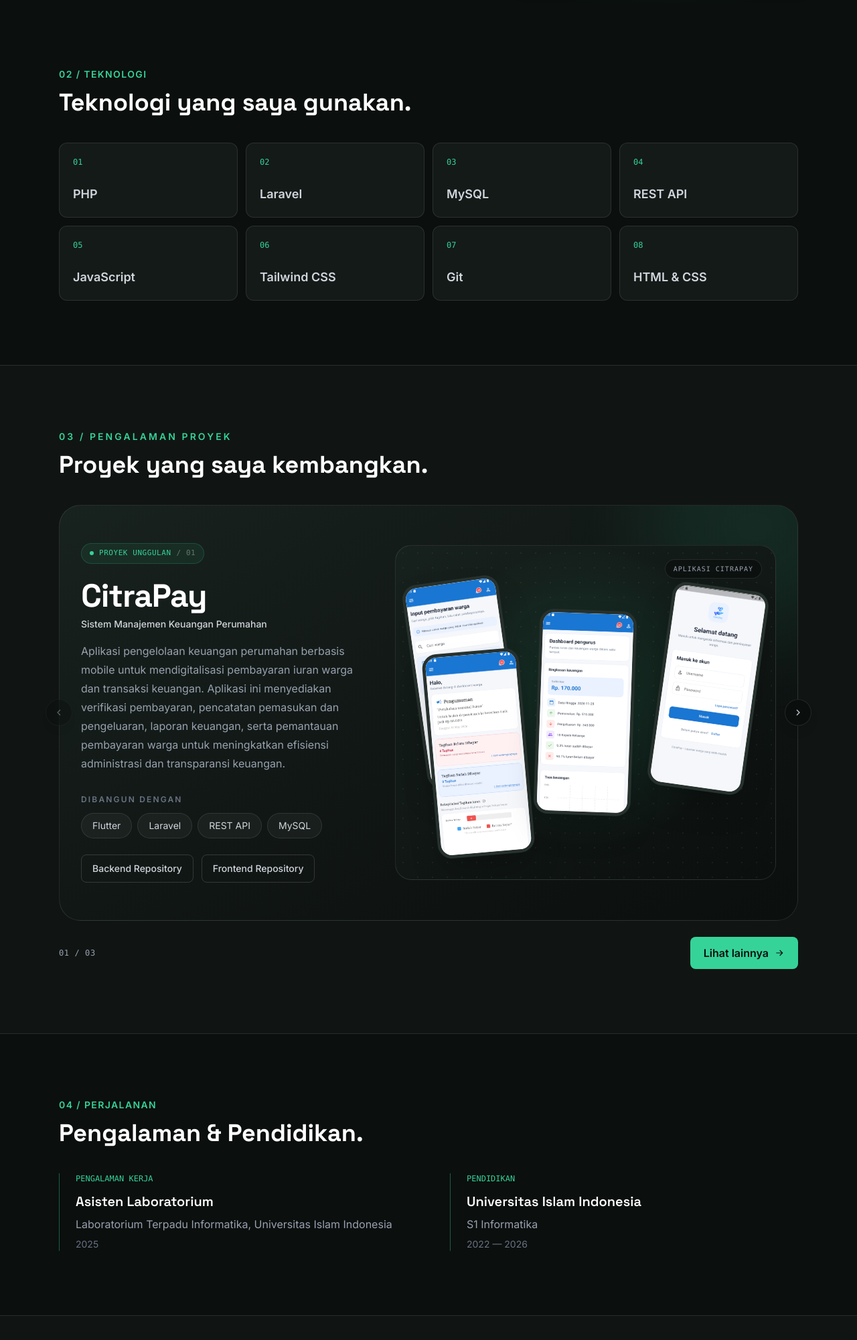
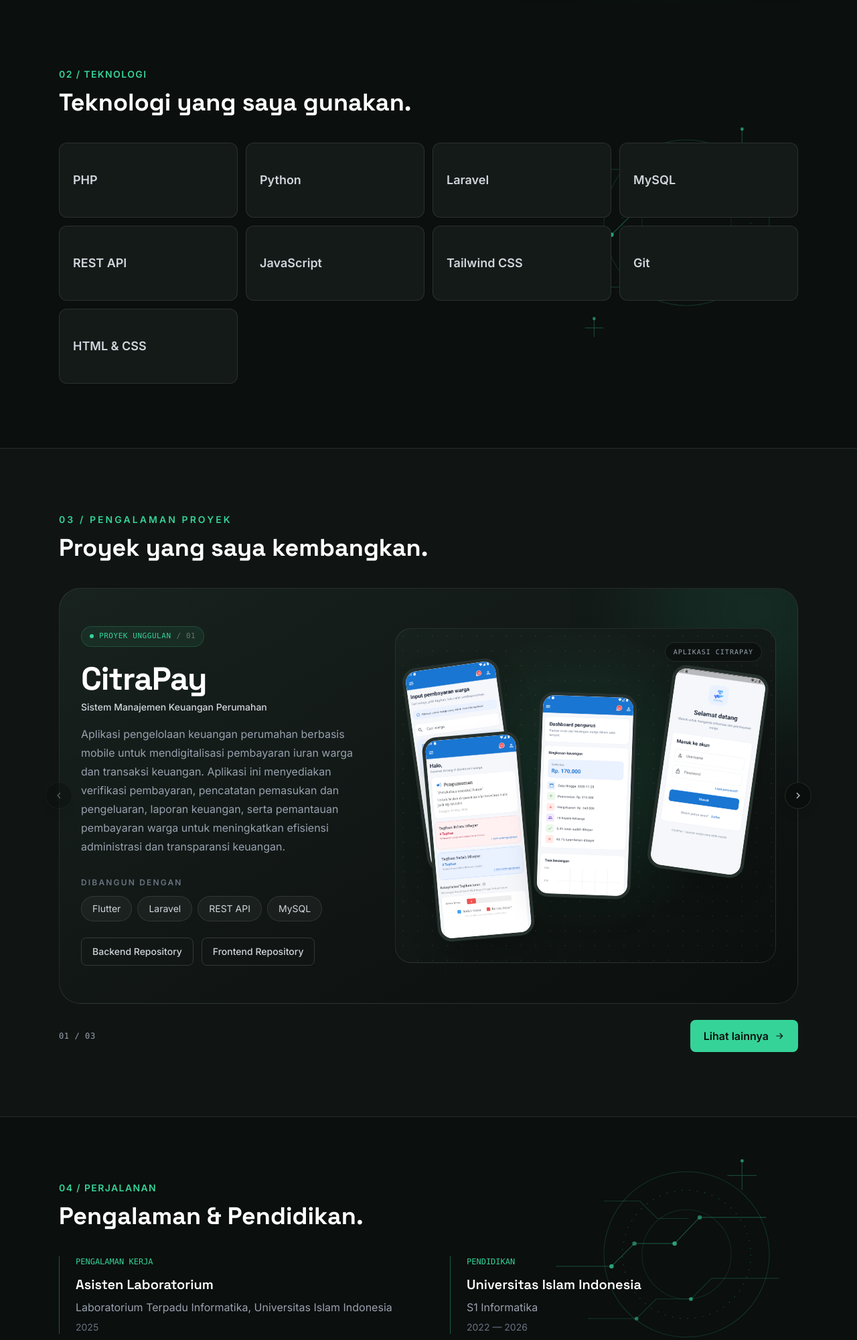
Before and after one commit to rastra01/rastra-portofolio, a Laravel app: page / in a window 1280 px wide. Shown: the part 856-2857 px from the top of the page at 67% size. Run offline with Laravel 12, Linux system fonts and the light colour scheme; style sheets or scripts are compiled from the project's sources.

Commit message:
Update portfolio

```diff
--- a/resources/css/app.css
+++ b/resources/css/app.css
@@ -12,7 +12,7 @@
 
 html {
     scroll-behavior: smooth;
-    scroll-snap-type: y mandatory;
+    scroll-snap-type: y proximity;
     scroll-padding-top: 76px;
 }
 
@@ -26,7 +26,13 @@ h1, h2, h3, .brand {
 
 .snap-section {
     scroll-snap-align: start;
-    scroll-snap-stop: always;
+}
+
+.section-visual {
+    background-image: var(--section-visual);
+    background-repeat: no-repeat;
+    background-position: right 2% center;
+    background-size: min(34vw, 390px) auto;
 }
 
 @keyframes hero-fade-up {
@@ -125,10 +131,6 @@ h1, h2, h3, .brand {
     transition: transform 0.3s ease;
 }
 
-.tech-card-index {
-    transition: letter-spacing 0.3s ease;
-}
-
 .project-track {
     display: flex;
     overflow-x: auto;
@@ -191,10 +193,6 @@ h1, h2, h3, .brand {
 
     .tech-card:hover::after {
         transform: scaleX(1);
-    }
-
-    .tech-card:hover .tech-card-index {
-        letter-spacing: 0.16em;
     }
 
     .project-control:not(:disabled):hover {
@@ -280,6 +278,18 @@ h1, h2, h3, .brand {
     }
 }
 
+.project-screen-desktop::after {
+    position: absolute;
+    right: -8%;
+    bottom: -14px;
+    left: -8%;
+    height: 10px;
+    border-radius: 0 0 9px 9px;
+    background: linear-gradient(to bottom, #68716c, #28302c);
+    box-shadow: 0 7px 12px rgba(0, 0, 0, 0.3);
+    content: "";
+}
+
 @media (hover: hover) {
     .hero-portrait:hover {
         transform: translateY(-10px) scale(1.02);
@@ -303,7 +313,6 @@ h1, h2, h3, .brand {
     .project-control,
     .tech-card,
     .tech-card::after,
-    .tech-card-index,
     .reveal,
     .reveal-stagger > *,
     .interactive-card {
--- a/resources/views/portfolio.blade.php
+++ b/resources/views/portfolio.blade.php
@@ -202,7 +202,7 @@
         </section>
 
         <!-- TEKNOLOGI -->
-        <section id="stack" class="snap-section reveal mx-auto max-w-6xl px-6 py-24">
+        <section id="stack" class="snap-section reveal section-visual mx-auto max-w-6xl px-6 py-24" style="--section-visual: url('{{ asset('images/section-visual.svg') }}')">
             <div class="flex flex-col gap-4 md:flex-row md:items-end md:justify-between">
                 <div>
                     <p class="mb-3 text-sm font-semibold tracking-widest text-[#36D399]">02 / TEKNOLOGI</p>
@@ -211,9 +211,8 @@
             </div>
 
             <ul aria-label="Daftar teknologi" class="reveal-stagger mt-10 grid grid-cols-2 gap-3 sm:grid-cols-3 lg:grid-cols-4">
-                @foreach (['PHP', 'Laravel', 'MySQL', 'REST API', 'JavaScript', 'Tailwind CSS', 'Git', 'HTML & CSS'] as $index => $tech)
-                    <li class="group tech-card flex min-h-28 flex-col justify-between rounded-xl border border-white/10 bg-[#141A18] p-5">
-                        <span class="tech-card-index font-mono text-xs text-[#36D399]">{{ sprintf('%02d', $index + 1) }}</span>
+                @foreach (['PHP', 'Python', 'Laravel', 'MySQL', 'REST API', 'JavaScript', 'Tailwind CSS', 'Git', 'HTML & CSS'] as $tech)
+                    <li class="group tech-card flex min-h-28 flex-col justify-center rounded-xl border border-white/10 bg-[#141A18] p-5">
                         <span class="text-lg font-semibold text-gray-300 transition-colors group-hover:text-[#36D399]">{{ $tech }}</span>
                     </li>
                 @endforeach
@@ -254,6 +253,10 @@
                         'description' => 'Aplikasi pengelolaan keuangan perumahan berbasis mobile untuk mendigitalisasi pembayaran iuran warga dan transaksi keuangan. Aplikasi ini menyediakan verifikasi pembayaran, pencatatan pemasukan dan pengeluaran, laporan keuangan, serta pemantauan pembayaran warga untuk meningkatkan efisiensi administrasi dan transparansi keuangan.',
                         'technologies' => ['Flutter', 'Laravel', 'REST API', 'MySQL'],
                         'gallery_label' => 'APLIKASI CITRAPAY',
+                        'repositories' => [
+                            ['label' => 'Backend Repository', 'url' => 'https://github.com/rastra01/citrapay-backend'],
+                            ['label' => 'Frontend Repository', 'url' => 'https://github.com/rastra01/citrapay-mobile'],
+                        ],
                         'screenshots' => [
                             ['file' => 'foto citrapay 1.png', 'alt' => 'Halaman input pembayaran warga', 'position' => 'left-[5%] top-[10%] rotate-[-8deg]'],
                             ['file' => 'foto citrapay 2.png', 'alt' => 'Halaman login CitraPay', 'position' => 'right-[5%] top-[12%] rotate-[8deg]'],
@@ -262,32 +265,39 @@
                         ],
                     ],
                     [
-                        'name' => 'CitraPay',
-                        'subtitle' => 'Sistem Manajemen Keuangan Perumahan',
-                        'description' => 'Aplikasi pengelolaan keuangan perumahan berbasis mobile untuk mendigitalisasi pembayaran iuran warga dan transaksi keuangan. Aplikasi ini menyediakan verifikasi pembayaran, pencatatan pemasukan dan pengeluaran, laporan keuangan, serta pemantauan pembayaran warga untuk meningkatkan efisiensi administrasi dan transparansi keuangan.',
-                        'technologies' => ['Flutter', 'Laravel', 'REST API', 'MySQL'],
-                        'gallery_label' => 'APLIKASI CITRAPAY',
+                        'name' => 'Polusence',
+                        'subtitle' => 'Pemantauan Kualitas Udara & Edukasi Lingkungan',
+                        'description' => 'Aplikasi mobile berbasis Flutter untuk pemantauan kualitas udara, edukasi lingkungan, dan pelaporan pencemaran. Polusence menyediakan informasi kualitas udara, fitur pelaporan polusi, edukasi lingkungan, serta penukaran poin untuk mendorong kepedulian terhadap lingkungan.',
+                        'technologies' => ['Flutter', 'Firebase'],
+                        'gallery_label' => 'APLIKASI POLUSENCE',
+                        'repositories' => [
+                            ['label' => 'GitHub Repository', 'url' => 'https://github.com/rastra01/polusence1'],
+                        ],
                         'screenshots' => [
-                            ['file' => 'foto citrapay 1.png', 'alt' => 'Halaman input pembayaran warga', 'position' => 'left-[5%] top-[10%] rotate-[-8deg]'],
-                            ['file' => 'foto citrapay 2.png', 'alt' => 'Halaman login CitraPay', 'position' => 'right-[5%] top-[12%] rotate-[8deg]'],
-                            ['file' => 'foto citrapay 3.png', 'alt' => 'Dashboard warga CitraPay', 'position' => 'bottom-[7%] left-[9%] rotate-[-5deg]'],
-                            ['file' => 'foto citrapay 4.png', 'alt' => 'Dashboard pengurus CitraPay', 'position' => 'left-1/2 top-1/2 z-20 -translate-x-1/2 -translate-y-1/2 rotate-[2deg]'],
+                            ['file' => 'polusence 1 (1).png', 'alt' => 'Halaman tantangan dan penukaran poin Polusence', 'position' => 'left-[5%] top-[10%] rotate-[-8deg]'],
+                            ['file' => 'polusence 1 (2).png', 'alt' => 'Halaman login Polusence', 'position' => 'right-[5%] top-[12%] rotate-[8deg]'],
+                            ['file' => 'polusence 1 (3).png', 'alt' => 'Beranda dengan informasi kualitas udara Polusence', 'position' => 'bottom-[7%] left-[9%] rotate-[-5deg]'],
+                            ['file' => 'polusence 1 (4).png', 'alt' => 'Halaman statistik kualitas udara Polusence', 'position' => 'left-1/2 top-1/2 z-20 -translate-x-1/2 -translate-y-1/2 rotate-[2deg]'],
                         ],
                     ],
                     [
-                        'name' => 'CitraPay',
-                        'subtitle' => 'Sistem Manajemen Keuangan Perumahan',
-                        'description' => 'Aplikasi pengelolaan keuangan perumahan berbasis mobile untuk mendigitalisasi pembayaran iuran warga dan transaksi keuangan. Aplikasi ini menyediakan verifikasi pembayaran, pencatatan pemasukan dan pengeluaran, laporan keuangan, serta pemantauan pembayaran warga untuk meningkatkan efisiensi administrasi dan transparansi keuangan.',
-                        'technologies' => ['Flutter', 'Laravel', 'REST API', 'MySQL'],
-                        'gallery_label' => 'APLIKASI CITRAPAY',
+                        'name' => 'Solid Kids',
+                        'subtitle' => 'Platform Video Edukasi Anak Prasekolah',
+                        'description' => 'Platform video edukasi berbasis web untuk anak prasekolah, dengan dasbor admin untuk mengelola pengguna dan langganan serta meninjau video sebelum dipublikasikan. Kreator juga dapat mengunggah dan mengelola konten melalui dasbor khusus.',
+                        'technologies' => ['HTML', 'CSS', 'PHP', 'MySQL'],
+                        'gallery_label' => 'PLATFORM SOLID KIDS',
+                        'device' => 'desktop',
+                        'repositories' => [
+                            ['label' => 'GitHub Repository', 'url' => 'https://github.com/rastra01/solidkids1'],
+                        ],
                         'screenshots' => [
-                            ['file' => 'foto citrapay 1.png', 'alt' => 'Halaman input pembayaran warga', 'position' => 'left-[5%] top-[10%] rotate-[-8deg]'],
-                            ['file' => 'foto citrapay 2.png', 'alt' => 'Halaman login CitraPay', 'position' => 'right-[5%] top-[12%] rotate-[8deg]'],
-                            ['file' => 'foto citrapay 3.png', 'alt' => 'Dashboard warga CitraPay', 'position' => 'bottom-[7%] left-[9%] rotate-[-5deg]'],
-                            ['file' => 'foto citrapay 4.png', 'alt' => 'Dashboard pengurus CitraPay', 'position' => 'left-1/2 top-1/2 z-20 -translate-x-1/2 -translate-y-1/2 rotate-[2deg]'],
+                            ['file' => 'solidkids2.png', 'alt' => 'Halaman login kreator Solid Kids', 'position' => 'left-[14%] top-[10%] rotate-[-3deg]'],
+                            ['file' => 'solidkids3.png', 'alt' => 'Dasbor kreator Solid Kids', 'position' => 'right-0 bottom-[10%] z-20 rotate-[3deg]'],
+                            ['file' => 'solidkids4.png', 'alt' => 'Dasbor admin Solid Kids', 'position' => 'left-[57%] top-1/2 z-30 -translate-x-1/2 -translate-y-1/2 rotate-[1deg]'],
                         ],
                     ],
                 ] as $projectIndex => $project)
+                @php($isDesktopProject = ($project['device'] ?? 'mobile') === 'desktop')
                 <article class="project-slide project-card group relative overflow-hidden rounded-[2rem] border border-white/10 bg-gradient-to-br from-[#18221E] via-[#111715] to-[#0B0F0E] p-5 transition duration-500 hover:border-[#36D399]/40 hover:shadow-[0_24px_80px_rgba(0,0,0,0.35)] md:p-8"
                          data-project-slide
                          role="group"
@@ -320,18 +330,14 @@
                             </div>
 
                             <div class="mt-6 flex flex-wrap gap-3">
-                                <a href="https://github.com/rastra01/citrapay-backend"
-                                   target="_blank"
-                                   rel="noopener noreferrer"
-                                   class="inline-flex items-center gap-2 rounded-lg border border-white/15 px-4 py-2.5 text-sm font-medium text-gray-300 transition hover:border-[#36D399]/50 hover:text-[#36D399]">
-                                    Backend Repository
-                                </a>
-                                <a href="https://github.com/rastra01/citrapay-mobile"
-                                   target="_blank"
-                                   rel="noopener noreferrer"
-                                   class="inline-flex items-center gap-2 rounded-lg border border-white/15 px-4 py-2.5 text-sm font-medium text-gray-300 transition hover:border-[#36D399]/50 hover:text-[#36D399]">
-                                    Frontend Repository
-                                </a>
+                                @foreach ($project['repositories'] as $repository)
+                                    <a href="{{ $repository['url'] }}"
+                                       target="_blank"
+                                       rel="noopener noreferrer"
+                                       class="inline-flex items-center gap-2 rounded-lg border border-white/15 px-4 py-2.5 text-sm font-medium text-gray-300 transition hover:border-[#36D399]/50 hover:text-[#36D399]">
+                                        {{ $repository['label'] }}
+                                    </a>
+                                @endforeach
                             </div>
                         </div>
 
@@ -340,11 +346,11 @@
                             <span class="absolute right-5 top-5 z-30 rounded-full border border-white/10 bg-black/30 px-3 py-1.5 font-mono text-[10px] tracking-widest text-gray-400 backdrop-blur">{{ $project['gallery_label'] }}</span>
 
                             @foreach ($project['screenshots'] as $screenshot)
-                                <figure class="project-screen absolute {{ $screenshot['position'] }} aspect-[9/19] w-[29%] max-w-[145px] overflow-hidden rounded-[1.35rem] border-[5px] border-[#27312d] bg-white shadow-2xl transition-transform duration-500 hover:scale-110">
+                                <figure class="project-screen {{ $screenshot['position'] }} {{ $isDesktopProject ? 'project-screen-desktop aspect-[16/10] w-[70%] max-w-[400px] overflow-visible rounded-lg border-[7px] border-[#27312d] bg-[#27312d] p-1' : 'aspect-[9/19] w-[29%] max-w-[145px] overflow-hidden rounded-[1.35rem] border-[5px] border-[#27312d] bg-white' }} absolute shadow-2xl transition-transform duration-500 hover:scale-110">
                                     <img
                                         src="{{ asset('images/' . rawurlencode($screenshot['file'])) }}"
                                         alt="{{ $screenshot['alt'] }}"
-                                        class="h-full w-full object-cover"
+                                        class="h-full w-full object-cover {{ $isDesktopProject ? 'rounded-[2px]' : '' }}"
                                     >
                                 </figure>
                             @endforeach
@@ -381,7 +387,7 @@
         </section>
 
         <!-- PENGALAMAN -->
-        <section id="experience" class="snap-section reveal mx-auto max-w-6xl px-6 py-24">
+        <section id="experience" class="snap-section reveal section-visual mx-auto max-w-6xl px-6 py-24" style="--section-visual: url('{{ asset('images/section-visual.svg') }}')">
             <p class="mb-3 text-sm font-semibold tracking-widest text-[#36D399]">04 / PERJALANAN</p>
             <h2 class="text-3xl font-bold md:text-4xl">Pengalaman & Pendidikan.</h2>
             <div class="mt-10 grid gap-10 md:grid-cols-2 md:gap-16">
@@ -402,7 +408,7 @@
         </section>
 
         <!-- KONTAK -->
-        <section id="contact" class="snap-section reveal border-t border-white/10 bg-[#101513]">
+        <section id="contact" class="snap-section reveal section-visual border-t border-white/10 bg-[#101513]" style="--section-visual: url('{{ asset('images/section-visual.svg') }}')">
             <div class="reveal-stagger mx-auto max-w-6xl px-6 py-24 text-center">
                 <p class="mb-3 text-sm font-semibold tracking-widest text-[#36D399]">05 / HUBUNGI SAYA</p>
                 <h2 class="text-4xl font-bold md:text-5xl">Mari membangun sesuatu yang hebat.</h2>
@@ -420,7 +426,7 @@
     </main>
 
     <footer class="snap-section border-t border-white/10 px-6 py-7 text-center text-sm text-gray-500">
-        © {{ date('Y') }} RASTRA.DEV. Dibuat dengan Laravel.
+        © {{ date('Y') }} RASTRA.DEV.
     </footer>
 
 </body>
```
Also changed, not shown: resources/views/projects/index.blade.php (+0 -52 lines), public/images/polusence 1 (1).png (added), public/images/polusence 1 (2).png (added), public/images/polusence 1 (3).png (added), public/images/polusence 1 (4).png (added), public/images/section-visual.svg (added), public/images/solidkids1.png (added), public/images/solidkids2.png (added), public/images/solidkids3.png (added), public/images/solidkids4.png (added).
